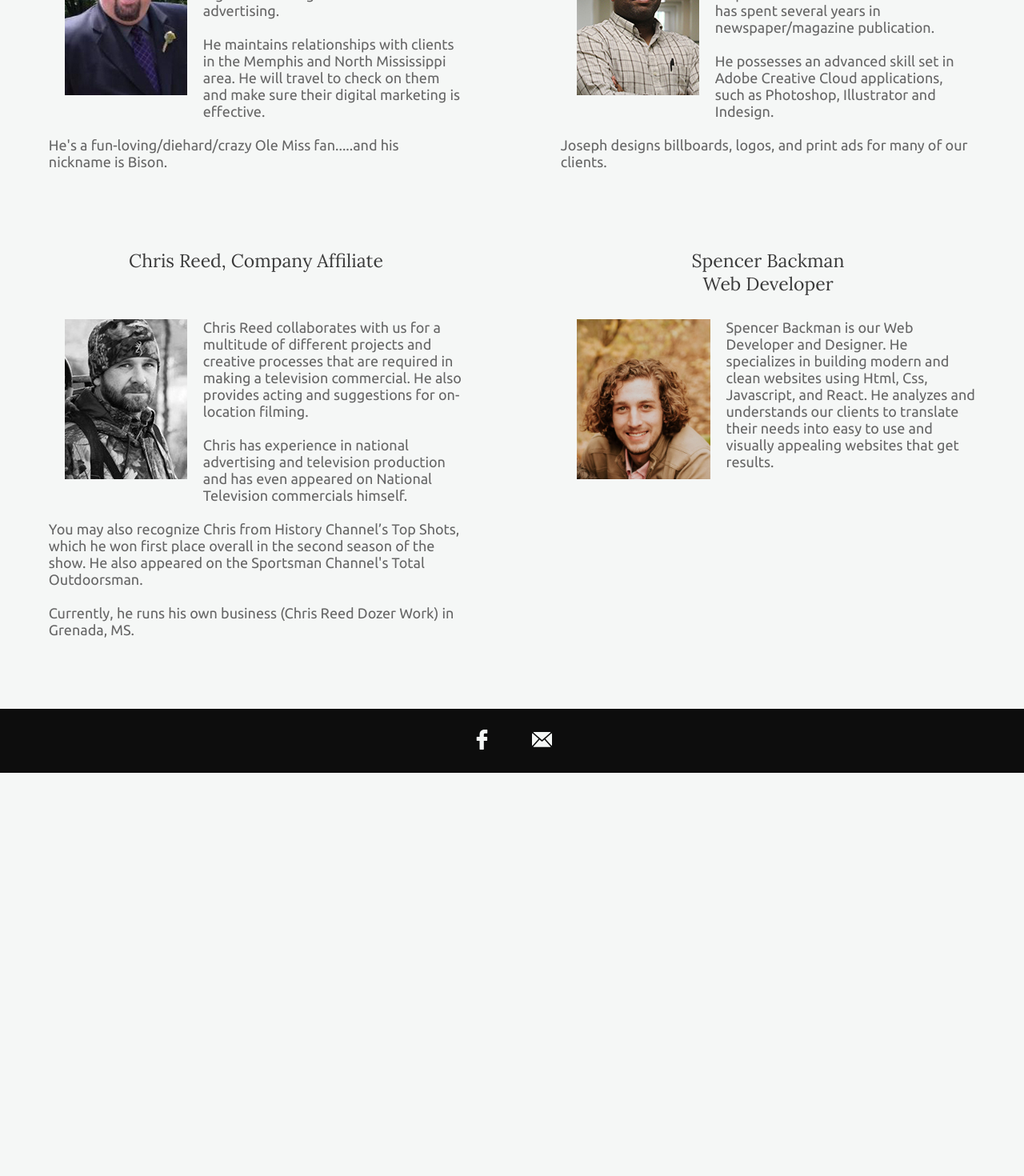
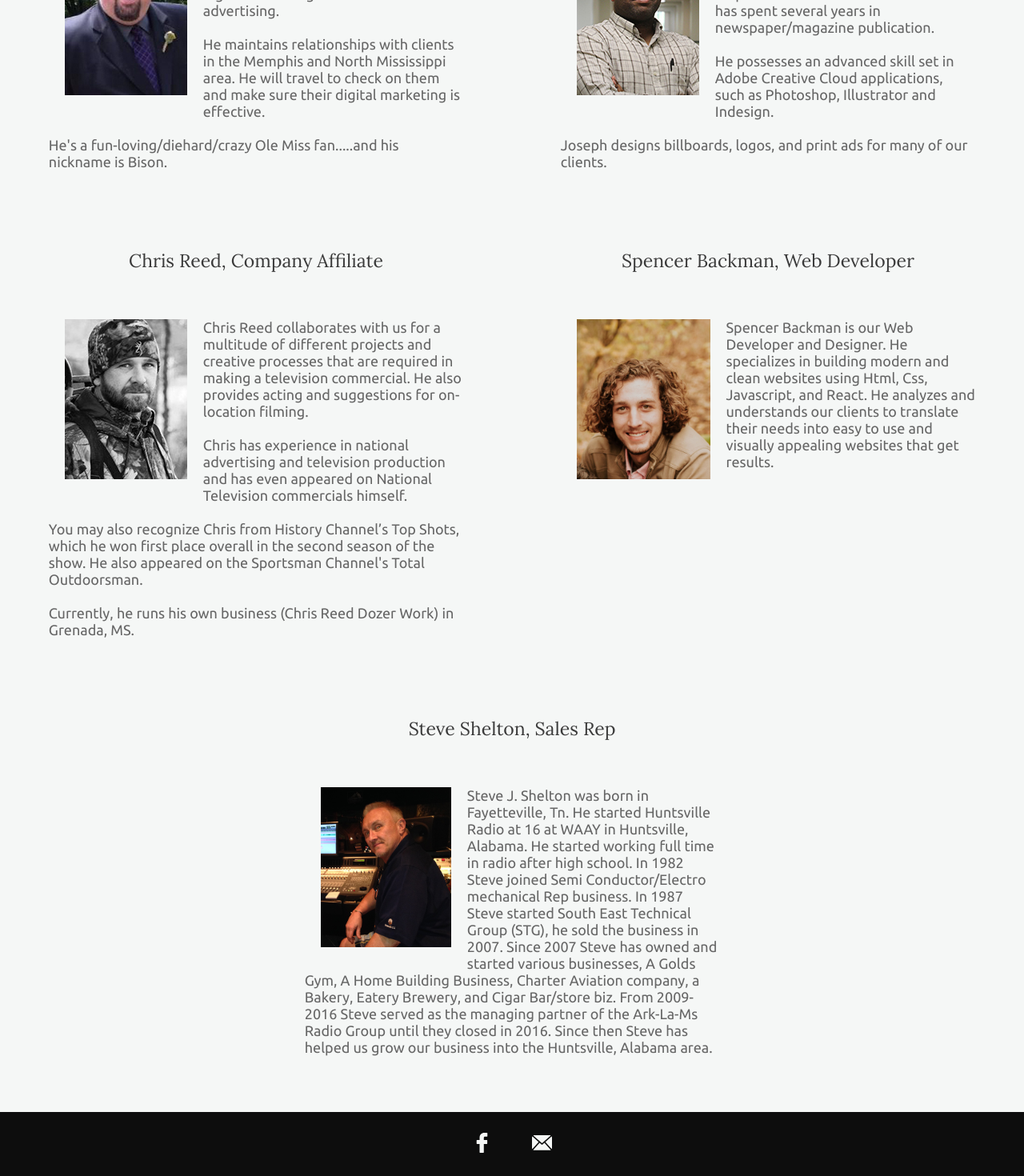
Before and after one commit to whitfieldmedia/wemakeads, a React (Create React App) app: page /our-team in a window 1280 px wide. Shown: the part 1506-2976 px from the top of the page at 80% size. Before the commit the page ends 2472 px from the top, so only its background shows below. Built offline with nearby package versions, Linux system fonts and the light colour scheme; a web font is replaced by a local one.

Commit message:
added steve to our team and reorganized some videos

```diff
--- a/src/OurTeam.js
+++ b/src/OurTeam.js
@@ -7,6 +7,7 @@ import ashley from './images/ashleyHeadshot.jpg';
 import joseph from './images/JosephHeadshot.jpg';
 import chris from './images/ChrisHeadshot.jpeg';
 import spencer from './images/spencieHeadshot.jpg';
+import steve from './images/steve_headshot.jpg';
 import { Helmet } from 'react-helmet';
 import './styles/css/team.css';
 
@@ -76,12 +77,21 @@ class OurTeam extends React.Component {
                             Currently, he runs his own business (Chris Reed Dozer Work) in Grenada, MS.</p><br/>
                     </section>
                     <section id="spencie" className="teamMember">
-                        <h1 className="teamName"> Spencer Backman <br/> Web Developer </h1>
+                        <h1 className="teamName"> Spencer Backman, Web Developer </h1>
                         <p className="teamText">
                             <img className="headshot" id="spencieHeadshot" src={spencer} alt="Spencer Backman" />
                             Spencer Backman is our Web Developer and Designer.
                             He specializes in building modern and clean websites using Html, Css, Javascript, and React.
                             He analyzes and understands our clients to translate their needs into easy to use and visually appealing websites that get results.
+                        </p>
+                    </section>
+                    <section id="steve" className="teamMember">
+                        <h1 className="teamName"> Steve Shelton, Sales Rep </h1>
+                        <p className="teamText">
+                            <img src={steve} className="headshot" alt="Steve Shelton"/>
+                            Steve J. Shelton was born in Fayetteville, Tn. He started Huntsville Radio at 16 at WAAY in Huntsville, Alabama. He started working full time in radio after high school. In 1982 Steve joined Semi Conductor/Electro mechanical Rep business. In 1987 Steve started South East Technical Group (STG), he sold the business in 2007.
+                            Since 2007 Steve has owned and started various businesses, A Golds Gym, A Home Building Business, Charter Aviation company, a Bakery, Eatery Brewery, and Cigar Bar/store biz.
+                            From 2009-2016 Steve served as the managing partner of the Ark-La-Ms Radio Group until they closed in 2016. Since then Steve has helped us grow our business into the Huntsville, Alabama area.
                         </p>
                     </section>
                 </div>
```
Also changed, not shown: src/VideoGallery.js (+15 -14 lines), src/images/blank.gif (added), src/images/steve_headshot.jpg (added).
